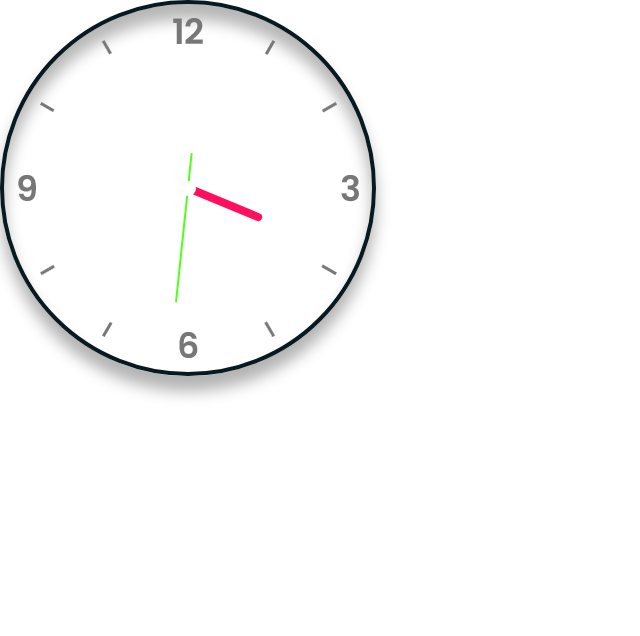
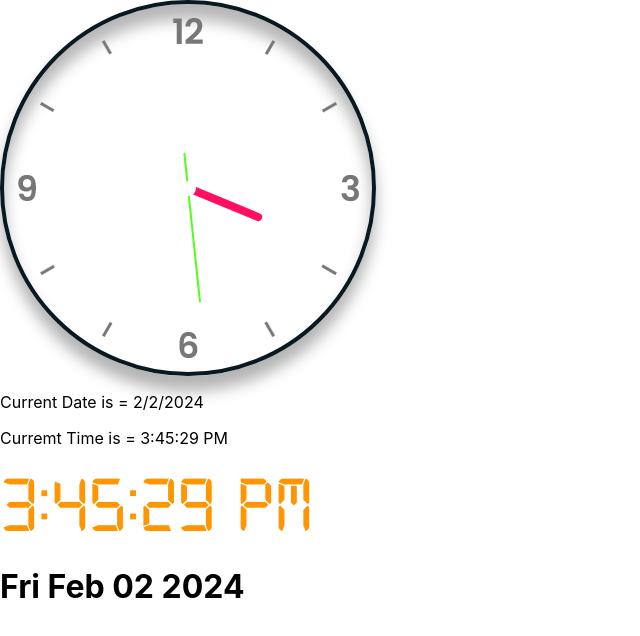
Before and after one commit to amirrahemi01/basic-clock-reactjs, a React (Create React App) app: page /Clock in a window 1280 px wide. Shown: the top 636 px of the page, without its empty margins (0-640 px from the left). Built offline with nearby package versions, Linux system fonts and the light colour scheme.

Commit message:
add font & fixed date contex

```diff
--- a/src/assets/styles/clock.css
+++ b/src/assets/styles/clock.css
@@ -1,3 +1,14 @@
+@font-face {
+    font-family: digital;
+    src: url(./digital-7.ttf);
+}
+
+.font-clock {
+    font-family: digital;
+    color: #FF9500;
+    font-size: 5rem;
+}
+
 .clock {
     width: 368px;
     height: 368px;
--- a/src/components/clock/MainClock.tsx
+++ b/src/components/clock/MainClock.tsx
@@ -1,10 +1,10 @@
-import React, { useEffect } from 'react'
+import React, { useEffect, useState } from "react";
 
-import clockImage from "../../assets/images/clock.png"
+import clockImage from "../../assets/images/clock.png";
 
-import "../../assets/styles/clock.css"
+import "../../assets/styles/clock.css";
 
-type Props = {}
+type Props = {};
 
 const MainClock = (props: Props) => {
   useEffect(() => {
@@ -29,6 +29,23 @@ const MainClock = (props: Props) => {
     });
   });
 
+  //   Digital Time
+  const currDate = new Date().toLocaleDateString();
+  const currTime = new Date().toLocaleTimeString();
+
+  const [time, setTime] = useState(new Date());
+
+  useEffect(() => {
+    const interval = setInterval(() => {
+      setTime(new Date());
+    }, 1000);
+
+    return () => clearInterval(interval);
+  }, []);
+
+  let digital = time.toLocaleTimeString().replace("AM","").replace("PM","");
+  let hours_12  = time.toLocaleTimeString().replace(/[0-9]+/g,"").replace(":","").replace(":","");
+
   return (
     <div>
       <div className="clock">
@@ -43,8 +60,18 @@ const MainClock = (props: Props) => {
           <div className="sc" id="sc"></div>
         </div>
       </div>
+
+      <p> Current Date is = {currDate} </p>
+      <p> Curremt Time is = {currTime} </p>
+      <span className="font-clock num">{digital}</span>
+      <span className="font-clock hours">{hours_12}</span>
+      <br />
+
+      <span>
+        <h1>{time.toDateString()}</h1>
+      </span>
     </div>
   );
 };
 
-export default MainClock
+export default MainClock;
```
Also changed, not shown: src/assets/styles/digital-7.ttf (added). Lines whose indentation alone changed are shown as unchanged.
